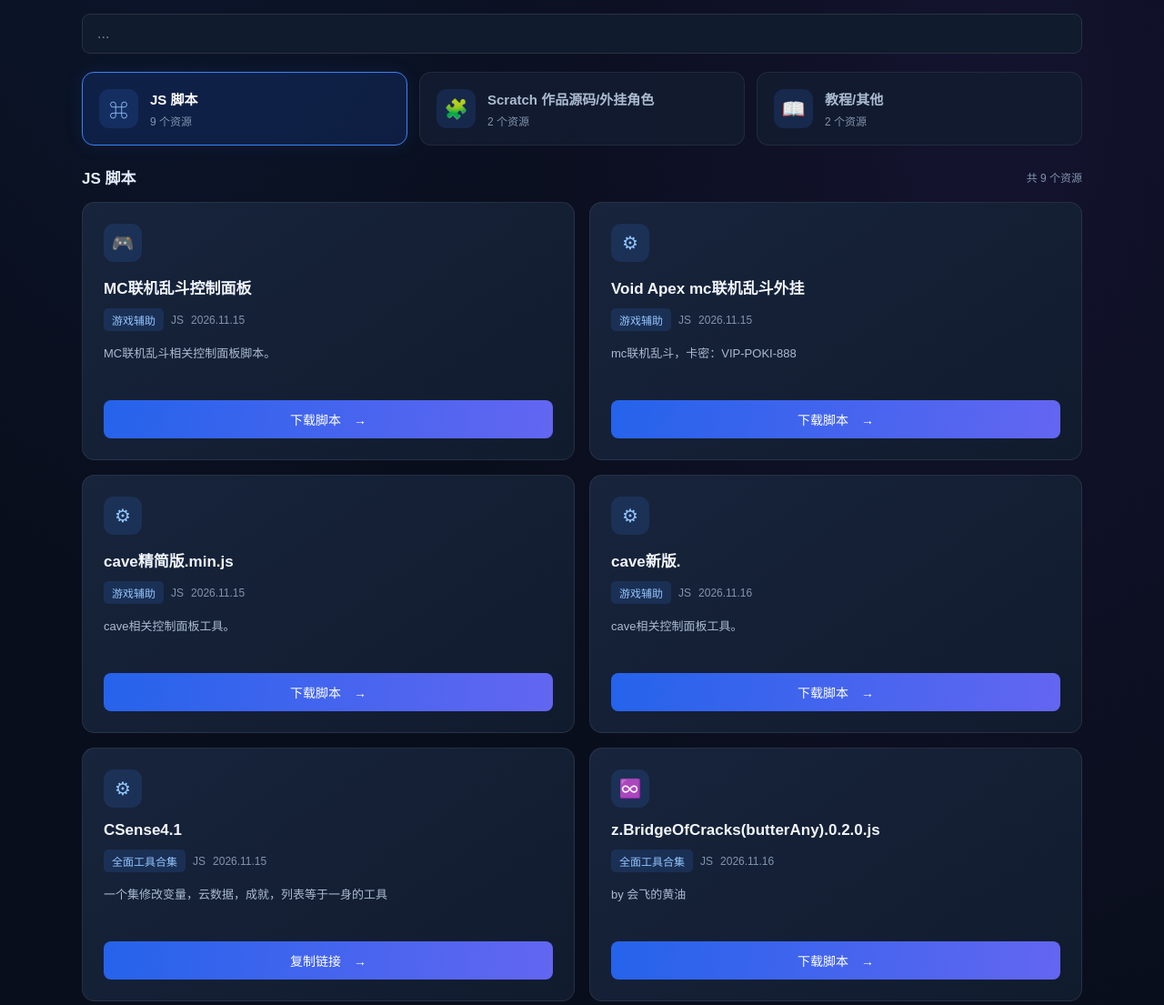
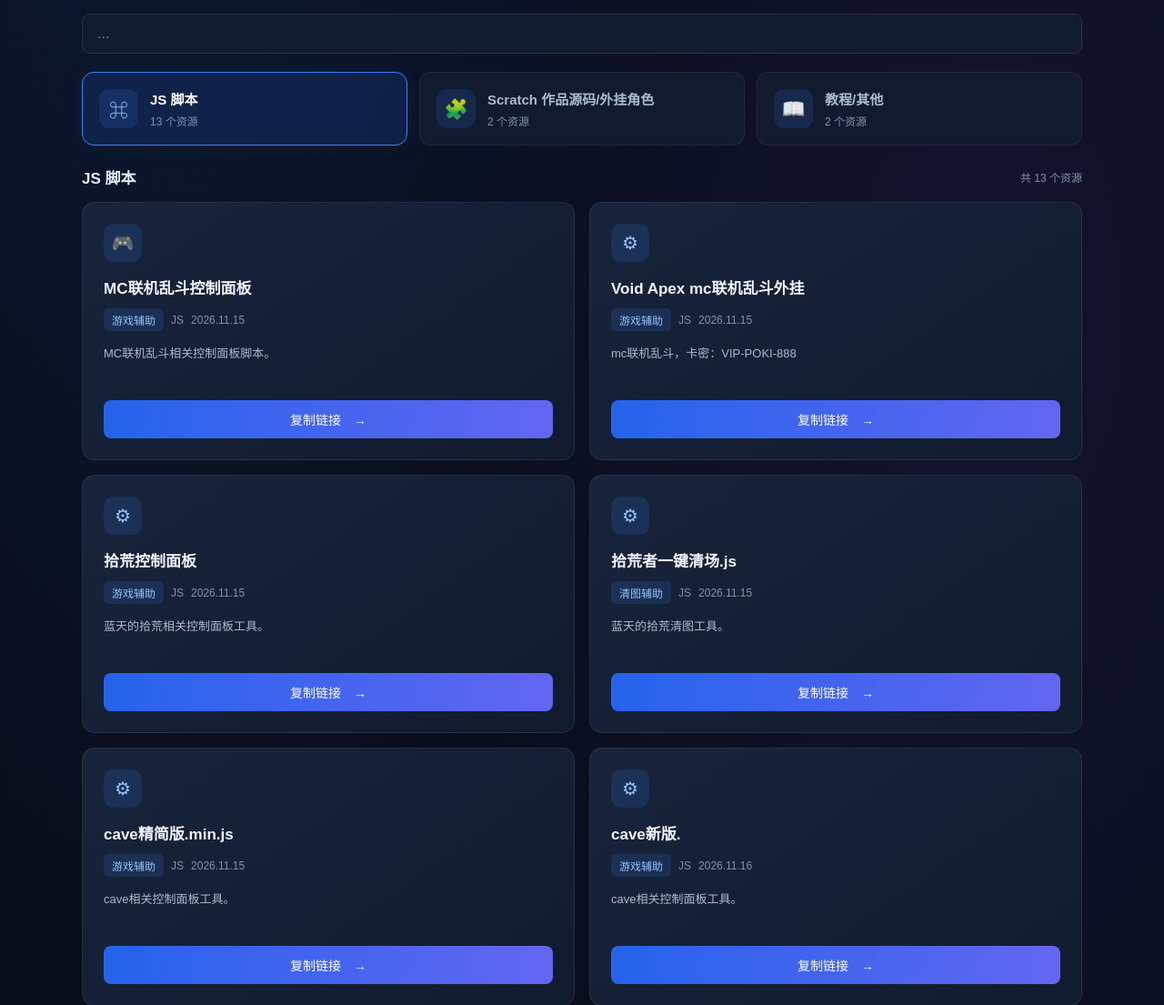
Before and after one commit to lantian-zip/zytt_safety_tools, a plain HTML site: page index.html in a window 1280 px wide. Shown: the part 1130-2235 px from the top of the page at 91% size. Drawn offline with Linux system fonts and the light colour scheme.

Commit message:
Update index.html

```diff
--- a/index.html
+++ b/index.html
@@ -1,4 +1,3 @@
-
 <!DOCTYPE html>
 <html lang="zh-CN">
 <head>
@@ -716,7 +715,7 @@ const categoryNames = {
 
 const resources = [
 //tools/Void Apex mc联机乱斗外挂.js
-//tools/拾荒者一键清场.js
+//tools/sanwang.js
     {
         category: "js",
         name: "MC联机乱斗控制面板",
@@ -725,8 +724,9 @@ const resources = [
         date: "2026.11.15",
         description: "MC联机乱斗相关控制面板脚本。",
         icon: "🎮",
-        url: "/zytt_savety_tools/tools/mc联机乱斗控制面板.js",
-        action: "下载脚本"
+        url: "https://lantian-zip.github.io/zytt_safety_tools/tools/mc联机乱斗控制面板.js",
+        action: "复制链接",
+        copyLink: true
     },
 
     {
@@ -737,8 +737,35 @@ const resources = [
         date: "2026.11.15",
         description: "mc联机乱斗，卡密：VIP-POKI-888",
         icon: "⚙",
-        url: "/zytt_savety_tools/tools/Void Apex mc联机乱斗外挂.js",
-        action: "下载脚本"
+        url: "https://lantian-zip.github.io/zytt_safety_tools/tools/Void Apex mc联机乱斗外挂.js",
+        action: "复制链接",
+        copyLink: true
+    },
+
+    {
+        category: "js",
+        name: "拾荒控制面板",
+        version: "JS",
+        type: "游戏辅助",
+        date: "2026.11.15",
+        description: "蓝天的拾荒相关控制面板工具。",//SHZ-2026-VIP-7K9M
+        icon: "⚙",
+        url: "https://lantian-zip.github.io/zytt_safety_tools/tools/zytt拾荒者.js",
+        action: "复制链接",
+        copyLink: true
+    },
+
+    {
+        category: "js",
+        name: "拾荒者一键清场.js",
+        version: "JS",
+        type: "清图辅助",
+        date: "2026.11.15",
+        description: "蓝天的拾荒清图工具。",
+        icon: "⚙",
+        url: "https://lantian-zip.github.io/zytt_safety_tools/tools/拾荒者一键清场.js",
+        action: "复制链接",
+        copyLink: true
     },
 
     {
@@ -749,8 +776,9 @@ const resources = [
         date: "2026.11.15",
         description: "cave相关控制面板工具。",
         icon: "⚙",
-        url: "/zytt_savety_tools/tools/cave精简版.min.js",
-        action: "下载脚本"
+        url: "https://lantian-zip.github.io/zytt_safety_tools/tools/cave精简版.min.js",
+        action: "复制链接",
+        copyLink: true
     },
 
     {
@@ -761,8 +789,9 @@ const resources = [
         date: "2026.11.16",
         description: "cave相关控制面板工具。",
         icon: "⚙",
-        url: "/zytt_savety_tools/tools/cave新版.js",
-        action: "下载脚本"
+        url: "https://lantian-zip.github.io/zytt_safety_tools/tools/cave新版.js",
+        action: "复制链接",
+        copyLink: true
     },
 
     {
@@ -786,8 +815,9 @@ const resources = [
         date: "2026.11.16",
         description: "by 会飞的黄油",
         icon: "♾️",
-        url: "/zytt_savety_tools/tools/z.BridgeOfCracks(butterAny).0.2.0.js",
-        action: "下载脚本"
+        url: "https://lantian-zip.github.io/zytt_safety_tools/tools/z.BridgeOfCracks(butterAny).0.2.0.js",
+        action: "复制链接",
+        copyLink: true
     },
 
     {
@@ -811,8 +841,9 @@ const resources = [
         date: "2026.11.16",
         description: "nb的js脚本",
         icon: "⚙",
-        url: "/zytt_savety_tools/tools/cave飞雷神.user.js",
-        action: "下载脚本"
+        url: "https://lantian-zip.github.io/zytt_safety_tools/tools/cave飞雷神.user.js",
+        action: "复制链接",
+        copyLink: true
     },
     {
         category: "js",
@@ -822,8 +853,33 @@ const resources = [
         date: "2026.11.16",
         description: "蓝天的争锋面板",
         icon: "⚙",
-        url: "/zytt_savety_tools/tools/zfxd.js",
-        action: "下载脚本"
+        url: "https://lantian-zip.github.io/zytt_safety_tools/tools/zfxd.js",//lantian_nb666
+        action: "复制链接",
+        copyLink: true
+    },
+    {
+        category: "js",
+        name: "散王控制面板",
+        version: "JS",
+        type: "游戏辅助",
+        date: "2026.11.19",
+        description: "蓝天的散王面板",
+        icon: "⚙",
+        url: "https://lantian-zip.github.io/zytt_safety_tools/tools/sanwang.js",//lantian_nb666
+        action: "复制链接",
+        copyLink: true
+    },
+    {
+        category: "js",
+        name: "云种田控制面板",
+        version: "JS",
+        type: "游戏辅助",
+        date: "2026.11.19",
+        description: "蓝天的云种田面板",
+        icon: "🤪",
+        url: "https://lantian-zip.github.io/zytt_safety_tools/tools/云种田v1.js",
+        action: "复制链接",
+        copyLink: true
     },
 //scratch源码
     {
@@ -840,7 +896,7 @@ const resources = [
 
     {
         category: "scratch",
-        name: "审计工具",
+        name: "拾荒者审计工具",
         version: "V???",
         type: "Scratch 作品",
         date: "2026.11.16",
```
